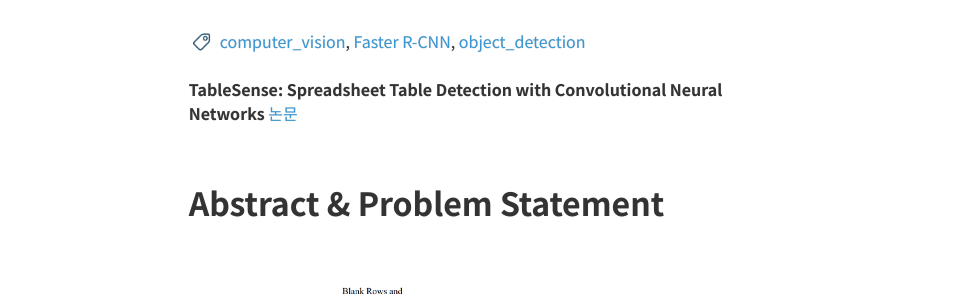
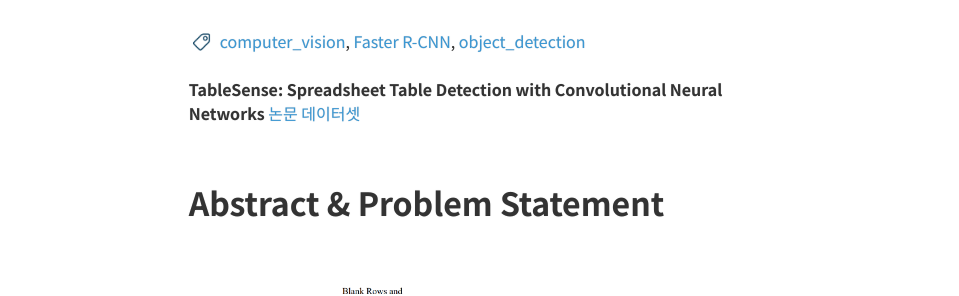
Before and after one commit to Clarit7/clarit7.github.io, a Jekyll site: the page built from _posts/2021-12-10-tablesense.md, in a window 1280 px wide and 900 px high. Shown: the part 448-744 px from the top of the window, without its empty margins (160-1119 px from the left). Built offline with Jekyll 4.4.1, drawn with Linux system fonts in a browser that asks for light colours; some web fonts are replaced; formulas are drawn with MathJax 3; comment, search, counter and statistics services are not loaded.

Commit message:
add dataset link

```diff
--- a/_posts/2021-12-10-tablesense.md
+++ b/_posts/2021-12-10-tablesense.md
@@ -9,7 +9,7 @@
 use_math: true
 ---
 
-**TableSense: Spreadsheet Table Detection with Convolutional Neural Networks** [논문](https://www.microsoft.com/en-us/research/publication/tablesense-spreadsheet-table-detection-with-convolutional-neural-networks/)
+**TableSense: Spreadsheet Table Detection with Convolutional Neural Networks** [논문](https://www.microsoft.com/en-us/research/publication/tablesense-spreadsheet-table-detection-with-convolutional-neural-networks/) [데이터셋](https://github.com/microsoft/TableSense)
 
 <br/>
 
```
